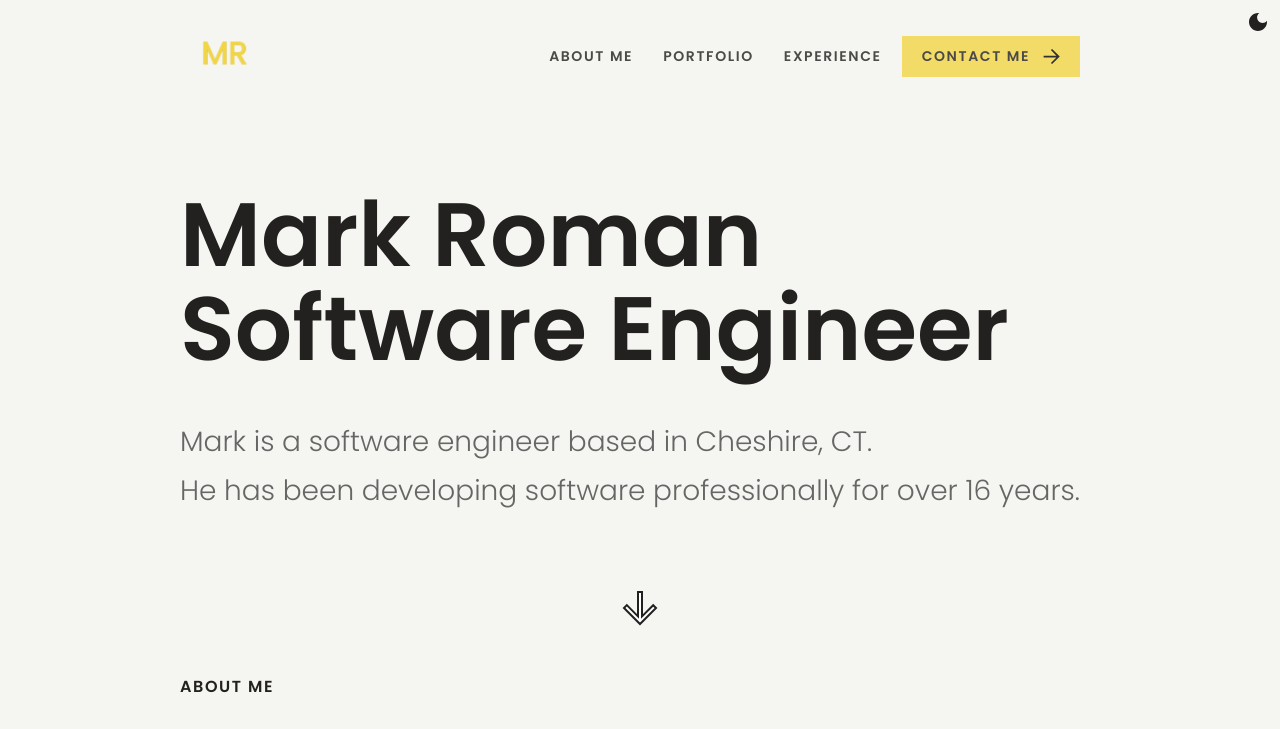
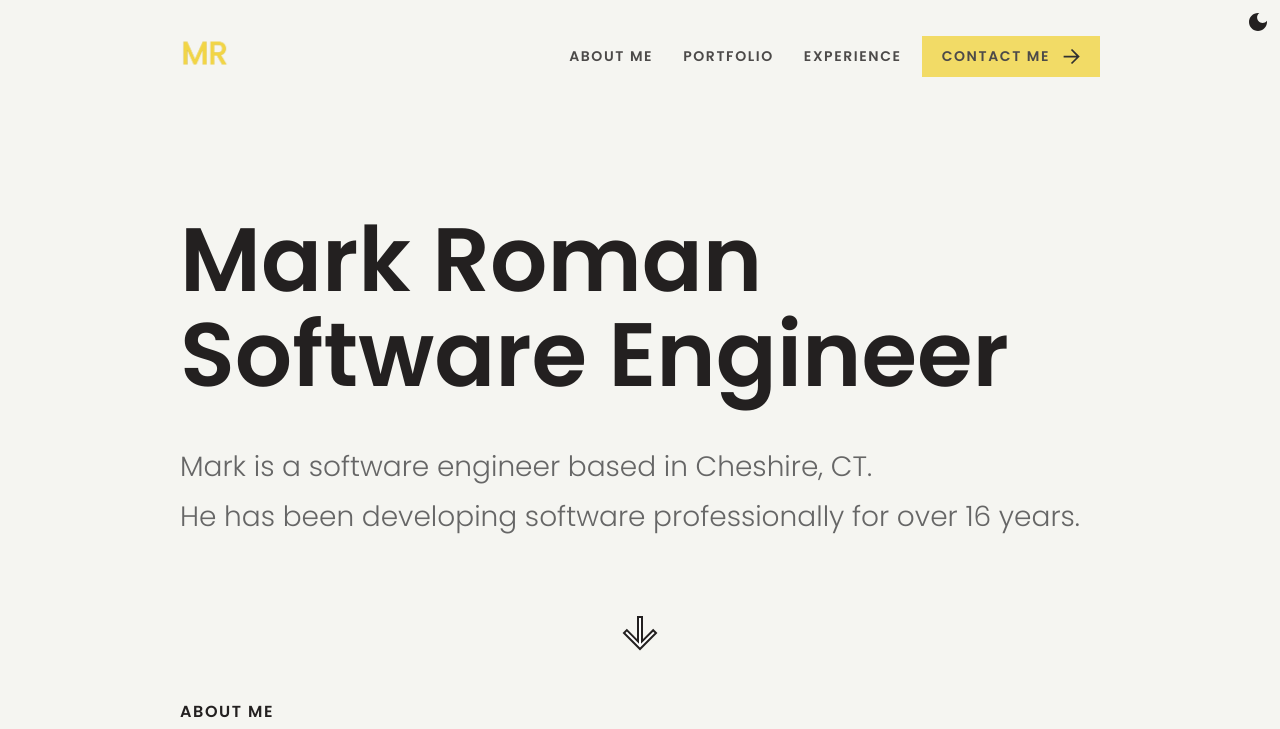
Before and after one commit to mroman48389/PortfolioProject, a website built with Vite: page index.html in a window 1280 px wide. Shown: the top 729 px of the page. Built offline with nearby package versions, Linux system fonts and the light colour scheme.

Commit message:
Made nav bar nicer.

```diff
--- a/src/components/_base.css
+++ b/src/components/_base.css
@@ -26,6 +26,8 @@
     /* I'd rather have the media queries together to address small device issues in the same place. */
     /*--gap: clamp(30px, 10vw, 80px); */
     --gap: 80px;
+
+    --nav-bar-height: 113px;
 
 	--right-arrow-img-path: url('/src/assets/arrow-right.svg');
     --logo-img-path: url('/src/assets/MR-logo-512.png');
@@ -58,6 +60,9 @@
 body {
     font-family: "Poppins", sans-serif;
     margin: 0;
+
+    /* Needed for nav bar to appear solid. (<html> --> <body> --> <nav> */
+    background-color: inherit;
 }
 
 html {
@@ -86,3 +91,9 @@ html.light-theme {
 input, textarea, button, select {
     font: inherit;
 }
+
+/* Offset the <main> content to prevent it from being overlapped by the fixed <nav> bar.
+   This margin should match the nav bar's height. Extra 100 is for some space before my name. */
+main {
+    margin-top: calc(var(--nav-bar-height) + 100px);
+}
--- a/src/components/container.css
+++ b/src/components/container.css
@@ -12,4 +12,4 @@
     max-width: 960px;
     padding-inline: 20px;
     margin-inline: auto;
-  }
+}
--- a/src/components/nav.css
+++ b/src/components/nav.css
@@ -1,10 +1,43 @@
+/* We want the nav bar fixed to the top of the screen. This will take it out of the document flow, so we'll have to give the elements that follow
+   a margin so the nav bar won't overlap with the nav bar (done on <main>). This will position the nav bar relative to the html element and
+   constrain it by the viewport. Children of the nav element will be centered in the middle of the page and have their width constrained so they
+   don't span the entire nav bar. Note this has to be done on <nav> and not in .nav for said children to appear properly because of how fixed takes
+   elements out of the document flow. */
+nav {
+    position: fixed;
+    top: 0;
+    left: 0;
+    width: 100%;
+    z-index: 1000;
+
+    /* Needed for nav bar to appear solid. */
+    background-color: inherit;
+
+    /* Transition adding/removing the box shadow when the user scrolls so it's not jarring. */
+    transition: box-shadow 0.3s ease;
+}
+
+/* .scrolled is added/removed by JavaScript depending on if the window is in a scrolled position. If it is, add a subtle shadow to the bottom. */
+nav.scrolled {
+    box-shadow: 0 2px 6px rgba(0, 0, 0, 0.1);
+}
+
 /* Entire nav consists of a logo we want on the left and an unordered list of nav anchors we want as
    aligned on the right as a group. */
 .nav {
     display: flex;
     justify-content: space-between;
     align-items: center;
-    padding: 20px;
+    /* Looks better with no left or right padding. */
+    padding: 20px 0px;
+
+    /* Make it less jarring when we add/remove the padding on scroll changes. */
+    transition: padding 0.3s ease;
+}
+
+/* Padding doesn't look good when the user has scrolled, so just remove it. */
+nav.scrolled .nav {
+    padding: 0px;
 }
 
 /* This styles just the list part of the nav. */
--- a/src/main.js
+++ b/src/main.js
@@ -25,3 +25,18 @@ const prefersLight = window.matchMedia("(prefers-color-scheme: light)").matches;
 if (prefersLight) {
     document.documentElement.classList.add("light-theme");
 }
+
+/*********************************   Nav bar bottom border shadow   ***************************/
+
+/* Add or remove "scrolled" class to the <nav> element depending on if the user has scrolled so
+   we can style it differently for each case. */
+window.addEventListener("scroll", () => {
+    const nav = document.querySelector("nav");
+
+    if (window.scrollY > 0) {
+      nav.classList.add("scrolled");
+    }
+    else {
+      nav.classList.remove("scrolled");
+    }
+});
```
